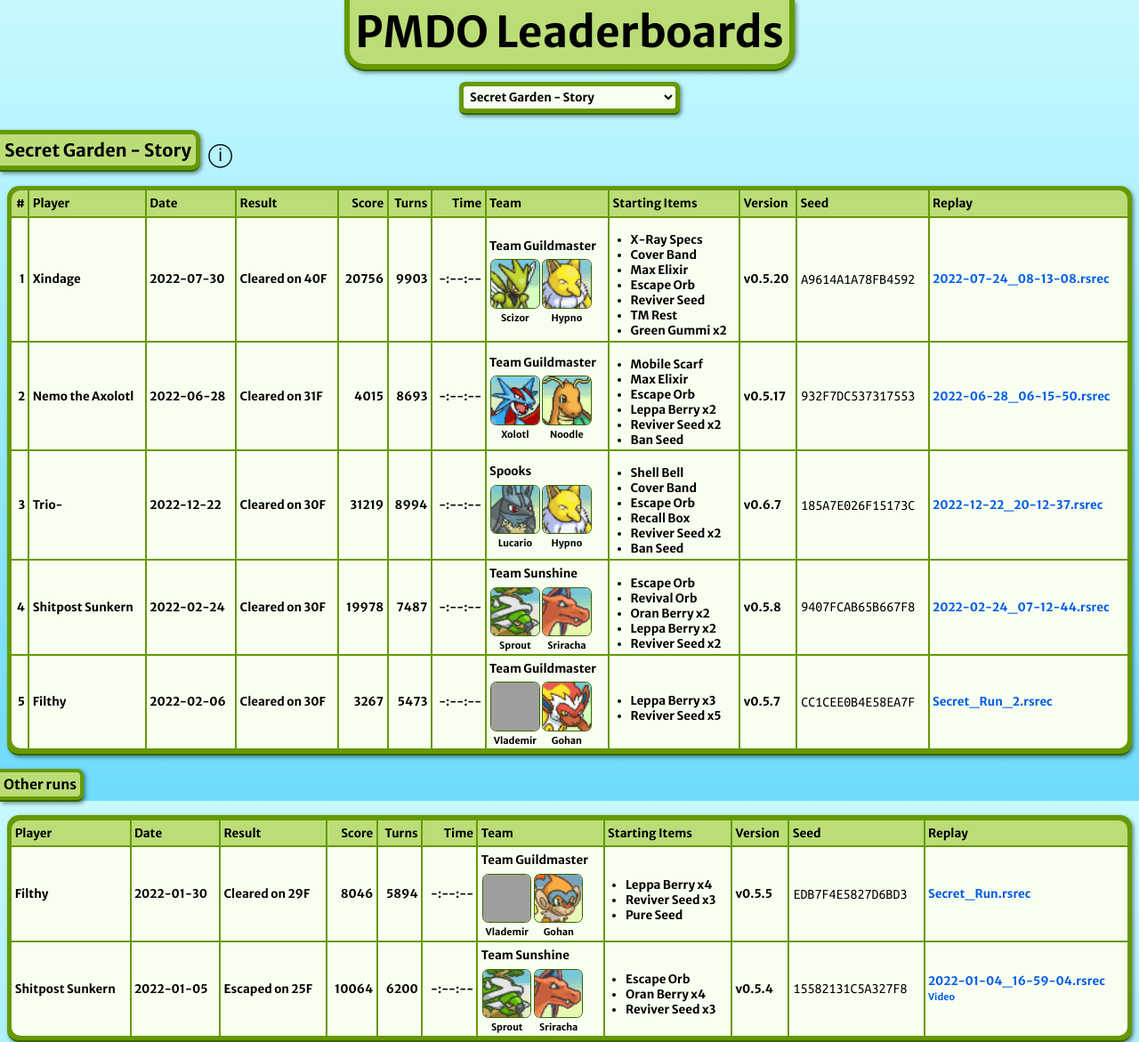
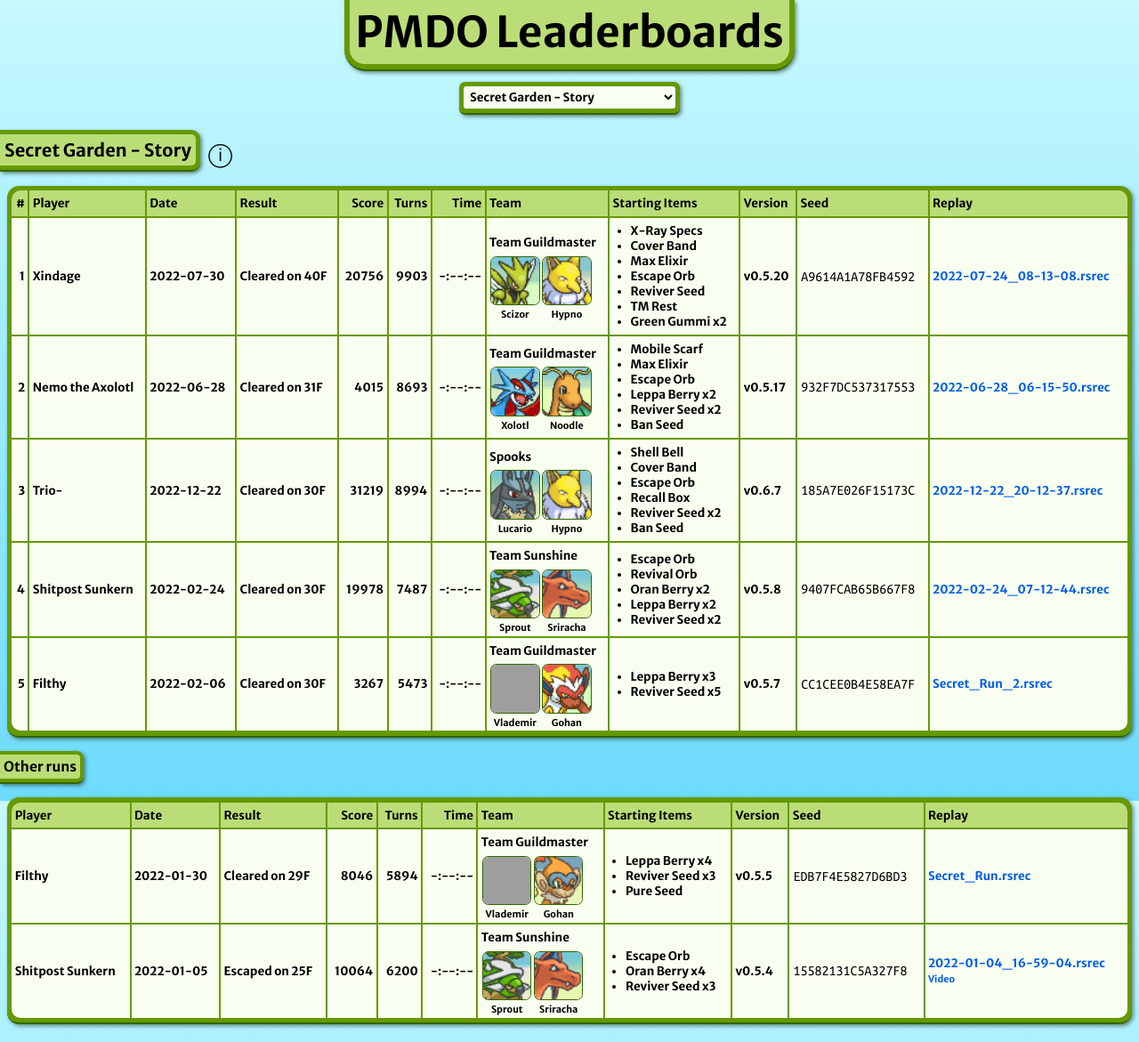
Before and after one commit to Shitpost-Sunkern/PMDO-Leaderboard, a Jekyll site: the page built from _leaderboards/PMDO/secret-garden-story.html, in a window 1280 px wide. Shown: the whole page at 89% size. Built offline with Jekyll 4.4.1, drawn with Linux system fonts in a browser that asks for light colours; grey boxes are pictures that could not be loaded.

Commit message:
Starting item padding adjustment

```diff
--- a/_sass/table.scss
+++ b/_sass/table.scss
@@ -52,5 +52,6 @@ div.leaderboard {
 
 .item-list {
 	padding-left: 1.5em;
-	margin-bottom: 0;
+	margin-top: .25em;
+	margin-bottom: .25em;
 }
```
